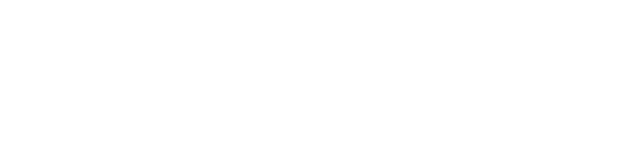
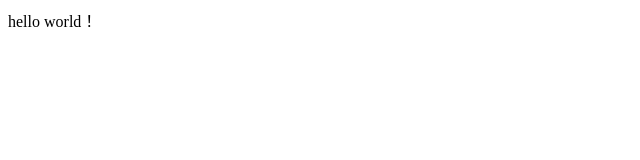
Before and after one commit to williiiiii/fast-cache, a plain HTML site: page index.html in a window 1280 px wide. Shown: the full height of the page, 0-640 px from the left. Drawn offline with Linux system fonts and the light colour scheme.

Commit message:
然后再改点东西

```diff
--- a/index.html
+++ b/index.html
@@ -5,6 +5,6 @@
     <title></title>
 </head>
 <body>
-
+hello world！
 </body>
 </html>
```
